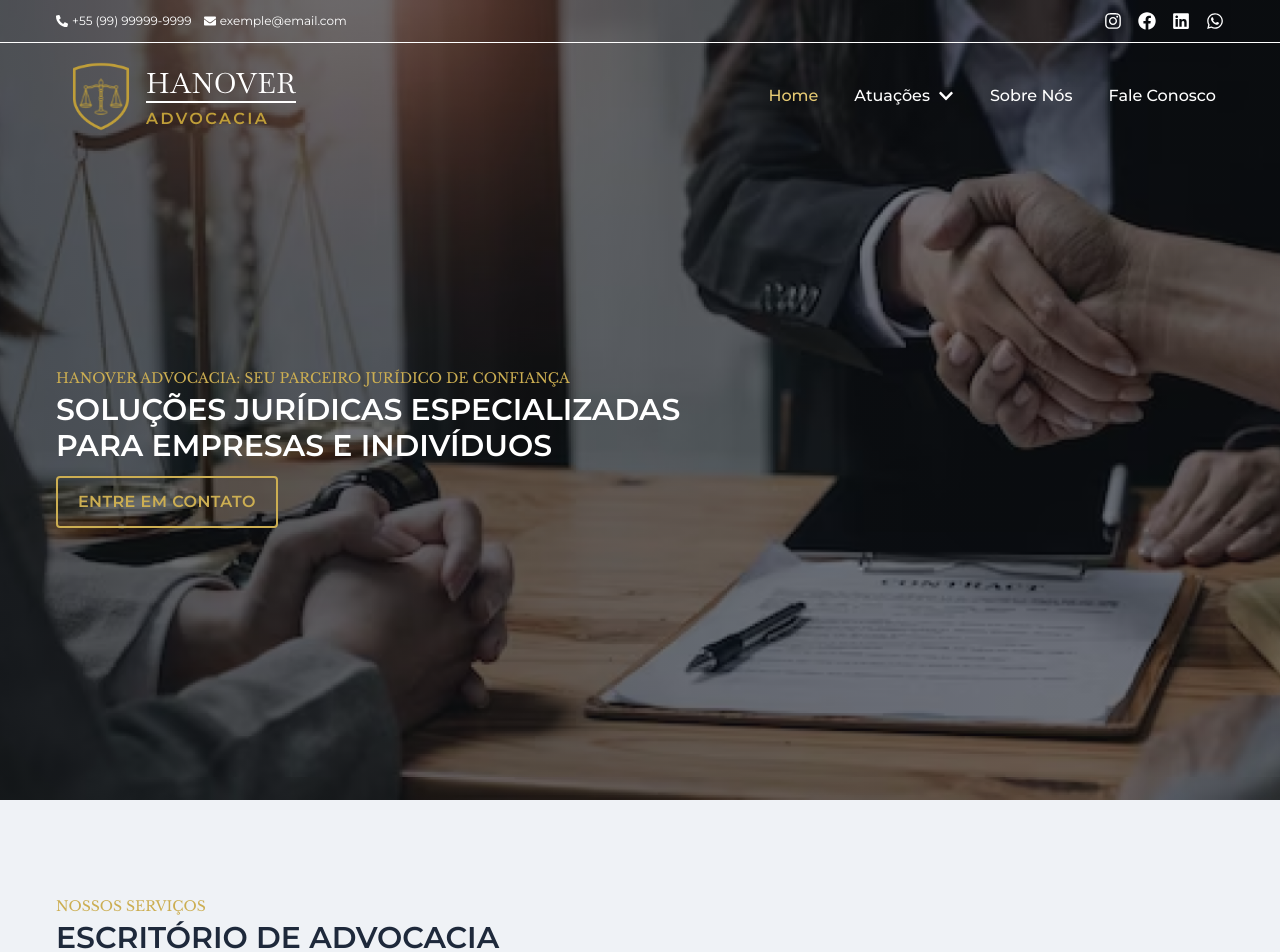
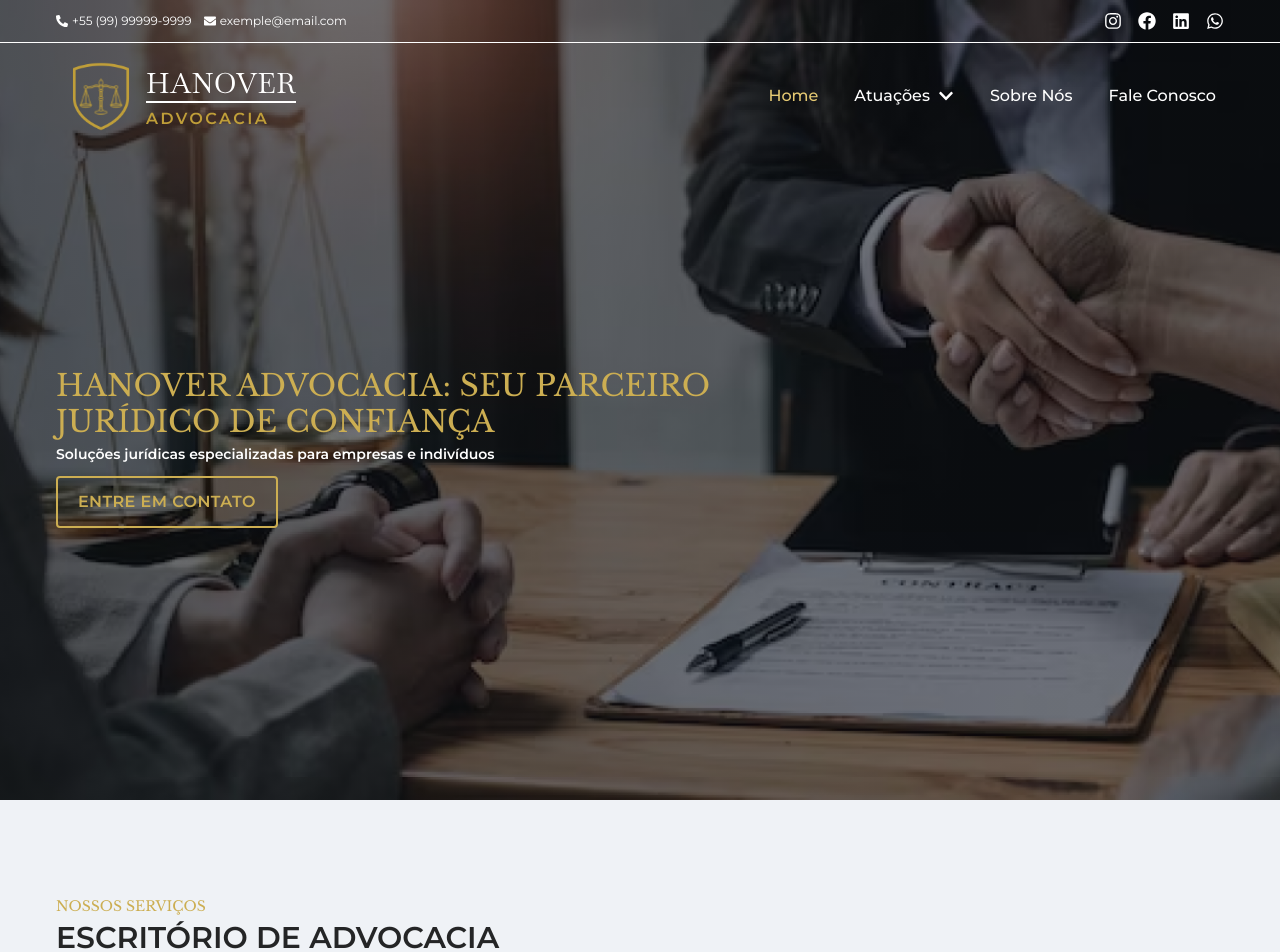
Before and after one commit to Wudson-Batista/hanover_advocacia, a React (Vite) app: page / in a window 1280 px wide. Shown: the top 952 px of the page. Built offline with nearby package versions, Linux system fonts and the light colour scheme.

Commit message:
Title component refactored using compound pattern

```diff
--- a/src/Components/Title.jsx
+++ /dev/null
@@ -1,24 +0,0 @@
-import React from 'react'
-
-function Title({ title, subtitle, inverted }) {
-    return (
-        !inverted ? (
-            <div className='uppercase'>
-                <h3 className={`md:text-md sm:text-md text-sm subtitle font-medium font-serif text-gold-400 mb-1`}>
-                    {subtitle}
-                </h3>
-                <h1 className={`md:text-3xl text-xl title font-semibold`}>{title}</h1>
-            </div >
-        )
-            : (
-                <div className=''>
-                    <h3 className={`md:text-3xl uppercase text-xl subtitle font-medium font-serif text-gold-400 mb-1`}>
-                        {subtitle}
-                    </h3>
-                    <h1 className={`text-white md:text-md sm:text-md text-sm title font-semibold`}>{title}</h1>
-                </div >
-            )
-    )
-}
-
-export default Title
--- a/src/Components/Title/MainTitle.jsx
+++ b/src/Components/Title/MainTitle.jsx
@@ -1,10 +1,12 @@
 import React from 'react'
+import { twJoin, twMerge } from 'tailwind-merge'
 
-function MainTitle({ children }) {
+function MainTitle(restProps) {
     return (
-        <h1 className={`text-white md:text-md sm:text-md text-sm title font-semibold`}>
-            {children}
-        </h1>
+        <h1 {...restProps}
+            className={
+                twMerge('text-white md:text-md sm:text-md text-sm title font-semibold', restProps.className)}
+        />
     )
 }
 
--- a/src/Components/Title/Subtitle.jsx
+++ b/src/Components/Title/Subtitle.jsx
@@ -1,10 +1,13 @@
 import React from 'react'
+import { twMerge } from 'tailwind-merge'
 
-function Subtitle({ children }) {
+function Subtitle(restProps) {
     return (
-        <h3 className={`md:text-3xl uppercase text-xl subtitle font-medium font-serif text-gold-400 mb-1`}>
-            {children}
-        </h3>
+        <h3
+            {...restProps}
+            className={
+                twMerge(`md:text-3xl uppercase text-xl subtitle font-medium font-serif text-gold-400 mb-1`, restProps.className)
+            } />
     )
 }
 
--- a/src/Components/sections/AboutSection.jsx
+++ b/src/Components/sections/AboutSection.jsx
@@ -1,5 +1,6 @@
 import React from 'react'
-import Title from '../Title'
+// import Title from '../Title'
+import { Title } from '../Title/Index'
 import Button from '../Button'
 import { FaChevronRight } from 'react-icons/fa'
 
@@ -8,7 +9,15 @@ function AboutSection() {
         <section id='about' className='py-16 about-bg' >
             <div className="container">
                 <div className="frame md:p-14 sm:p-10 p-8 bg-about text-white max-w-[500px]">
-                    <Title title='quem somos' subtitle='nossa historia' />
+                    <div>
+                        <Title.Subtitle className='md:text-md sm:text-md text-sm'>
+                            nossa historia
+                        </Title.Subtitle>
+                        <Title.MainTitle className='md:text-3xl uppercase text-xl'>
+                            quem somos
+                        </Title.MainTitle>
+                    </div>
+
                     <div className="text mt-4">
                         <p>
                             Somos a Hanover Advocacia, um escritório de advocacia comprometido em oferecer soluções jurídicas eficientes e personalizadas para nossos clientes. Com uma equipe dedicada e especializada, buscamos sempre a excelência em nosso trabalho, atuando de forma ética e com total transparência. Nossa missão é superar as expectativas, oferecendo um serviço jurídico de qualidade e construindo relacionamentos de confiança duradouros com nossos clientes. Conte conosco para defender seus interesses e fornecer o suporte jurídico necessário em todas as etapas do processo.
--- a/src/Components/sections/ServicesSection.jsx
+++ b/src/Components/sections/ServicesSection.jsx
@@ -1,11 +1,11 @@
 import React from 'react'
-import Title from '../Title'
 
 import ServiceCard from '../ServiceCard'
 import Button from '../Button'
 
 import { FaChevronRight } from 'react-icons/fa'
 import cards from '../../services/cards'
+import { Title } from '../Title/Index'
 
 
 function ServicesSection() {
@@ -13,10 +13,15 @@ function ServicesSection() {
     return (
         <section className='my-24'>
             <div className="container">
-                <Title
-                    subtitle='Nossos serviços'
-                    title='Escritório de advocacia'
-                />
+                <div>
+                    <Title.Subtitle className='md:text-md sm:text-md text-sm'>
+                        Nossos serviços
+                    </Title.Subtitle>
+                    <Title.MainTitle className='text-blue-grey-700 md:text-3xl uppercase text-xl'>
+                        Escritório de advocacia
+                    </Title.MainTitle>
+                </div>
+
                 <div className="cards mt-12 grid lg:grid-cols-3 sm:grid-cols-2 gap-6">
                     {
                         cards.map(({ title, description, icon, id }, i) => (
--- a/src/Pages/Actuation.jsx
+++ b/src/Pages/Actuation.jsx
@@ -4,7 +4,7 @@ import Banner from '../Components/Banner'
 import banner from '../assets/banner-bg-empresa.png'
 import cards from '../services/cards'
 
-import Title from '../Components/Title'
+import { Title } from '../Components/Title/Index'
 import Button from '../Components/Button'
 
 function Actuation() {
@@ -28,7 +28,15 @@ function Actuation() {
                         <div key={actuation?.id}>
                             <Banner overlay={true} bg={banner}>
                                 <div className='text-center w-full'>
-                                    <Title title={actuation?.title} subtitle='hanover advocacia - rj' />
+                                    <div>
+                                        <Title.Subtitle className='md:text-md sm:text-md text-sm'>
+                                            hanover advocacia
+                                        </Title.Subtitle>
+                                        <Title.MainTitle className=' md:text-3xl uppercase text-xl'>
+                                            Escritório de advocacia
+                                        </Title.MainTitle>
+                                    </div>
+
                                 </div>
                             </Banner>
                             <div className='container'>
--- a/src/Pages/Actuations.jsx
+++ b/src/Pages/Actuations.jsx
@@ -1,7 +1,8 @@
 import React, { useEffect } from 'react'
 import Banner from '../Components/Banner'
 import actuactionsBg from '../assets/actuations-bg.jpg'
-import Title from '../Components/Title'
+// import Title from '../Components/Title'
+import { Title } from '../Components/Title/Index'
 import Button from '../Components/Button'
 import ServiceCard from '../Components/ServiceCard'
 import { cards } from '../Components/sections/ServicesSection'
@@ -17,10 +18,21 @@ function Actuations() {
             <Banner id='actuations-banner' bg={actuactionsBg} overlay={true}>
                 <div className="container flex items-center h-screen">
                     <div className='md:max-w-2xl mt-24'>
-                        <Title
+                        {/* <Title
                             subtitle={'ÁREAS DE ATUAÇÃO'}
                             title={'Conheça as áreas de atuação de nossos advogados.'}
-                        />
+                        /> */}
+
+                        <div>
+                            <Title.Subtitle className='md:text-md sm:text-md text-sm'>
+                                ÁREAS DE ATUAÇÃO
+                            </Title.Subtitle>
+                            <Title.MainTitle className=' md:text-3xl uppercase text-xl'>
+                               Conheça as áreas de atuação de nossos advogados.
+                            </Title.MainTitle>
+                        </div>
+
+
                         <Button variant='outline' >Entre em contato</Button>
                     </div>
                 </div>
--- a/src/Pages/Home.jsx
+++ b/src/Pages/Home.jsx
@@ -2,21 +2,26 @@ import React from 'react'
 import Banner from '../Components/Banner'
 import banner from '../assets/banner-bg.png'
 import Button from '../Components/Button'
-import Title from '../Components/Title'
 import { ServicesSection } from '../Components/sections/ServicesSection'
 import AboutSection from '../Components/sections/AboutSection'
 import ContactSection from '../Components/sections/ContactSection'
-import Footer from '../Components/sections/Footer'
+import { Title } from '../Components/Title/Index'
+
 
 function Home() {
     return (
         <main className='' id='home'>
             <Banner bg={banner} overlay={true}>
                 <div className='md:max-w-2xl mt-24'>
-                    <Title
-                        subtitle={'Hanover Advocacia: Seu Parceiro Jurídico de Confiança'}
-                        title={'Soluções jurídicas especializadas para empresas e indivíduos'}
-                    />
+                    <div>
+                        <Title.Subtitle>
+                            Hanover Advocacia: Seu Parceiro Jurídico de Confiança
+                        </Title.Subtitle>
+                        <Title.MainTitle>
+                            Soluções jurídicas especializadas para empresas e indivíduos
+                        </Title.MainTitle>
+                    </div>
+
                     <Button variant='outline' >Entre em contato</Button>
                 </div>
             </Banner>
```
